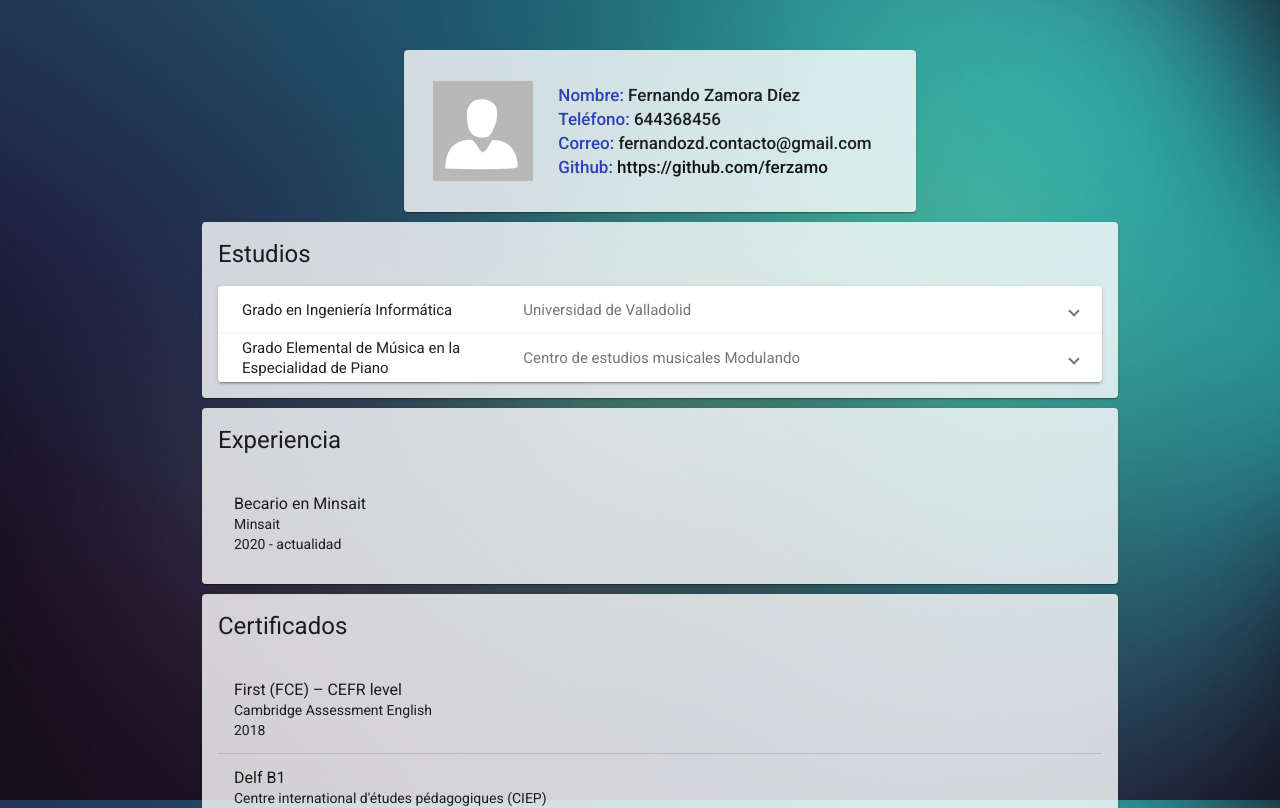
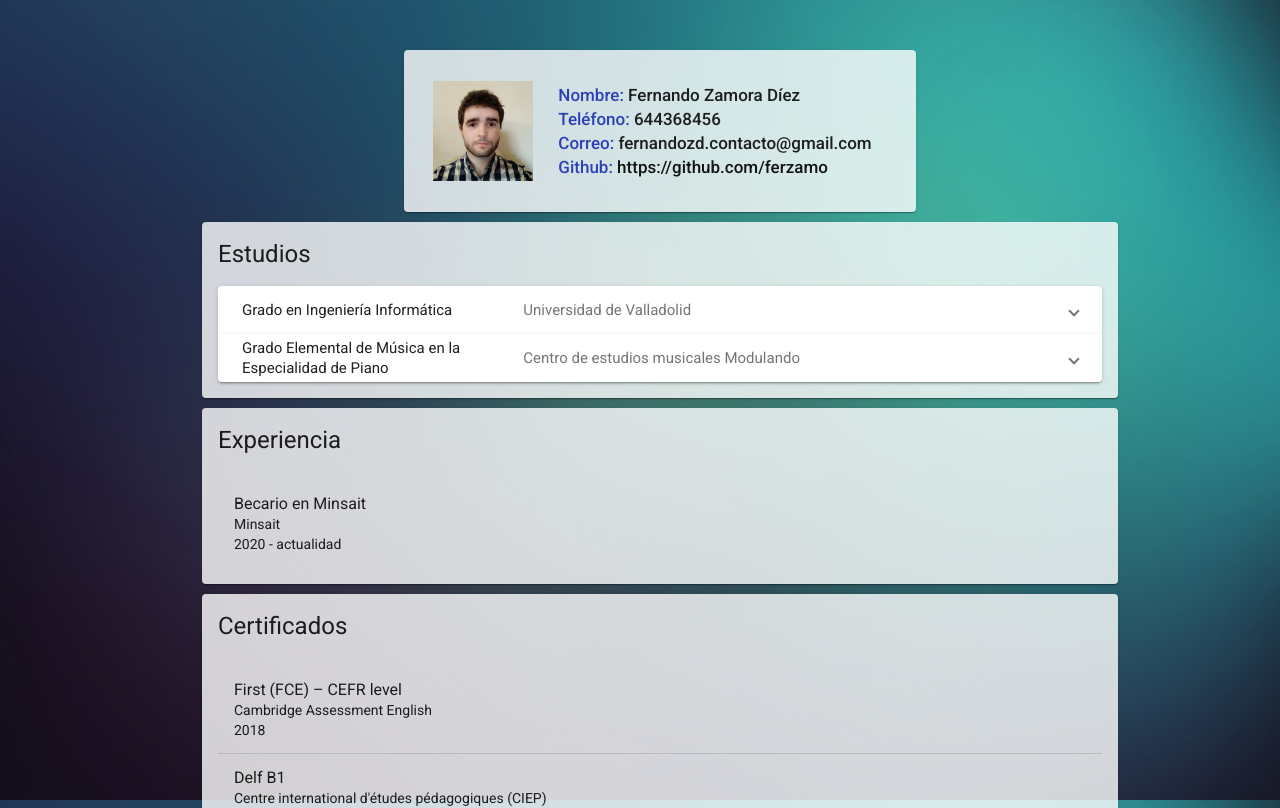
Before and after one commit to ferzamo/curriculumPage, an Angular app: page / in a window 1280 px wide. Shown: the top 808 px of the page. Built offline with nearby package versions, Linux system fonts and the light colour scheme; no server answers.

Commit message:
Bordes corregidos

```diff
--- a/src/app/app.component.css
+++ b/src/app/app.component.css
@@ -17,6 +17,7 @@
   .main {
     grid-template-areas:
 
+
       "persona"
       "estudios"
       "experiencia"
@@ -24,11 +25,12 @@
       "habilidades"
       "idiomas"
       "github"
+
             ;
 
     grid-template-columns: 100%;
 
-    grid-template-rows:  auto auto auto auto auto auto auto;
+    grid-template-rows: auto auto auto auto auto auto auto;
 
   }
 }
--- a/src/app/app.component.html
+++ b/src/app/app.component.html
@@ -2,7 +2,7 @@
 
   <mat-card class="persona">
 
-    <img class="foto" src="/assets/images/profile.png">
+    <img class="foto" src="/assets/images/profile.jpg">
 
     <div class="datosPersona">
 
```
Also changed, not shown: 1 other file (tests, documents, lock files or other folders).
